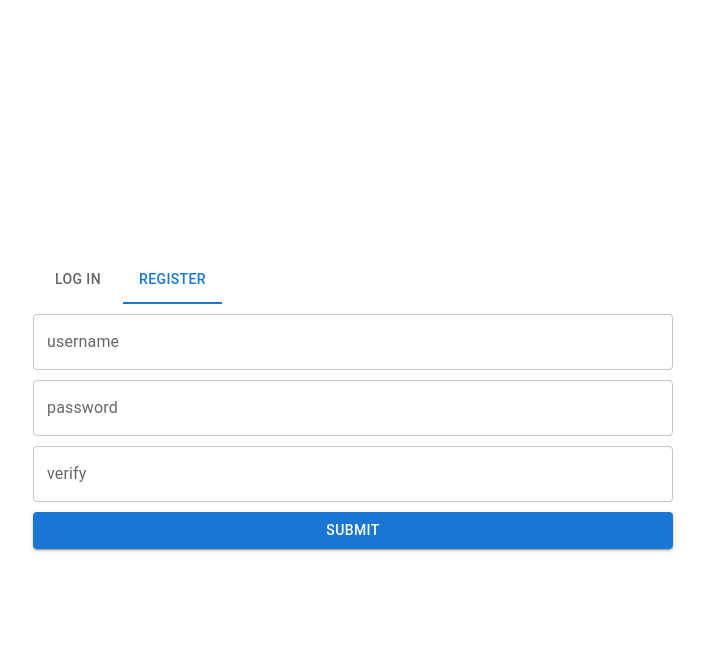
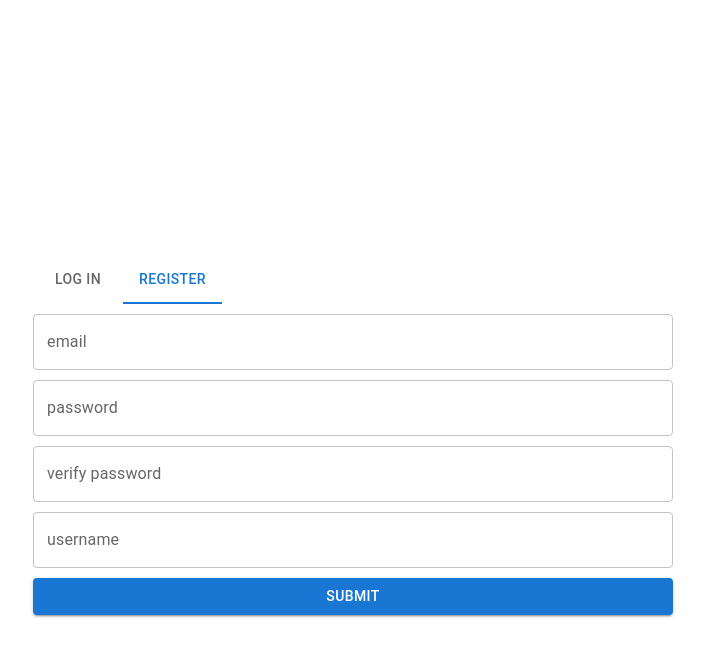
Before and after one commit to Apprenticeship-Projects/deployment-module-project-frontend, a React (Create React App) app: page / in a window 1280 px wide. Both pictures are taken after a click on the tab "REGISTER". Shown: the top 656 px of the page, without its empty margins (287-992 px from the left). Built offline with nearby package versions, Linux system fonts and the light colour scheme; no server answers.

Commit message:
Change LoginRegisterForm

```diff
--- a/src/components/organisms/LoginRegisterForm.tsx
+++ b/src/components/organisms/LoginRegisterForm.tsx
@@ -8,9 +8,10 @@ import Tabs from "@mui/material/Tabs";
 const LoginRegisterForm = () => {
 
   const [loginRegister, setLoginRegister] = useState(0);
+  const [email, setEmail] = useState("");
   const [username, setUsername] = useState("");
   const [password, setPassword] = useState("");
-  const [verify, setVerify] = useState("");
+  const [verifyPassword, setVerifyPassword] = useState("");
 
   function a11yProps(index: number) {
     return {
@@ -40,9 +41,10 @@ const LoginRegisterForm = () => {
         <Tab label="Log in" {...a11yProps(0)} />
         <Tab label="Register" {...a11yProps(1)}/>
     </Tabs>
-    <TextField id="username" label="username" autoComplete="Username" value={username} onChange={e => setUsername(e.target.value)} ></TextField>
+    <TextField type="email" id="email" label="email" autoComplete="Email" value={email} onChange={e => setEmail(e.target.value)}></TextField>
     <TextField type="password" id="password" label="password" autoComplete="Password" value={password} onChange={e => setPassword(e.target.value)}></TextField>
-    {loginRegister === 1 && <TextField type="password" id="verify" label="verify" autoComplete="Verify" value={verify} onChange={e => setVerify(e.target.value)} error={password!==verify} helperText={password!==verify && "Must match password"}></TextField>}
+    {loginRegister === 1 && <TextField type="password" id="verify password" label="verify password" autoComplete="Verify Password" value={verifyPassword} onChange={e => setVerifyPassword(e.target.value)} error={password!==verifyPassword} helperText={password!==verifyPassword && "Must match password"}></TextField>}
+    {loginRegister === 1 && <TextField id="username" label="username" autoComplete="Username" value={username} onChange={e => setUsername(e.target.value)} ></TextField>}
     <Button variant="contained" onClick={handleSubmit}>Submit</Button>
   </Box>;
 };
```
